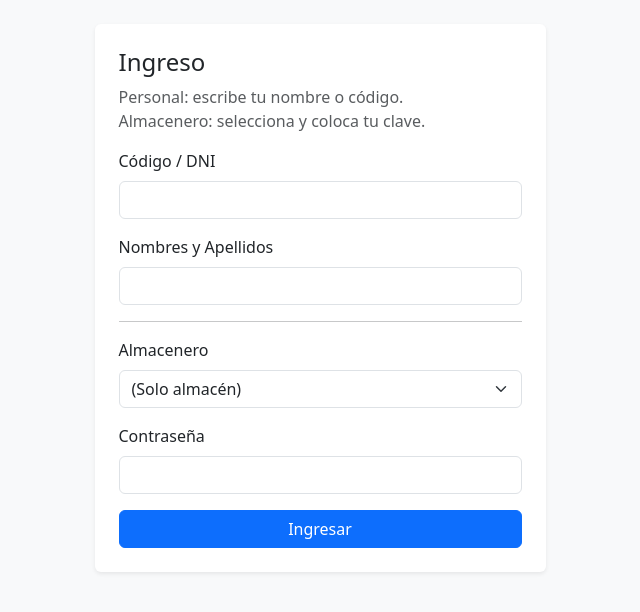
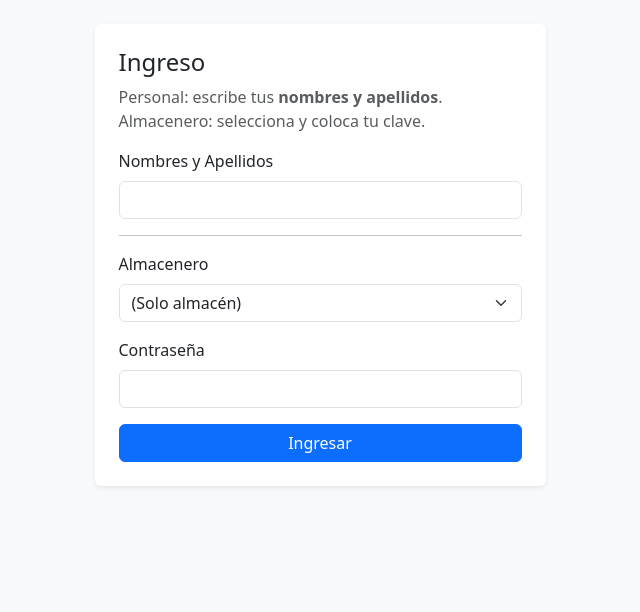
Before and after one commit to Edwin43-star/solicitudes-almacen-xylem, a Flask app: page /login in a window 1280 px wide. Shown: the part 56-668 px from the top of the page, without its empty margins (320-960 px from the left). Run offline with Flask 3, Linux system fonts and the light colour scheme; parts of the project's set-up code (start-up, migrations or seed data) failed here and were passed over.

Commit message:
Add files via upload

```diff
--- a/templates/login.html
+++ b/templates/login.html
@@ -8,7 +8,7 @@
 
         <h4>Ingreso</h4>
         <p class="text-muted">
-          Personal: escribe tu nombre o código.<br>
+          Personal: escribe tus <b>nombres y apellidos</b>.<br>
           Almacenero: selecciona y coloca tu clave.
         </p>
 
@@ -18,14 +18,10 @@
 
         <form method="post">
 
-          <div class="mb-3">
-            <label class="form-label">Código / DNI</label>
-            <input name="codigo_personal" class="form-control">
-          </div>
-
+          <!-- SOLO NOMBRES -->
           <div class="mb-3">
             <label class="form-label">Nombres y Apellidos</label>
-            <input name="nombre_personal" class="form-control">
+            <input name="nombre_personal" class="form-control" required>
           </div>
 
           <hr>
```
